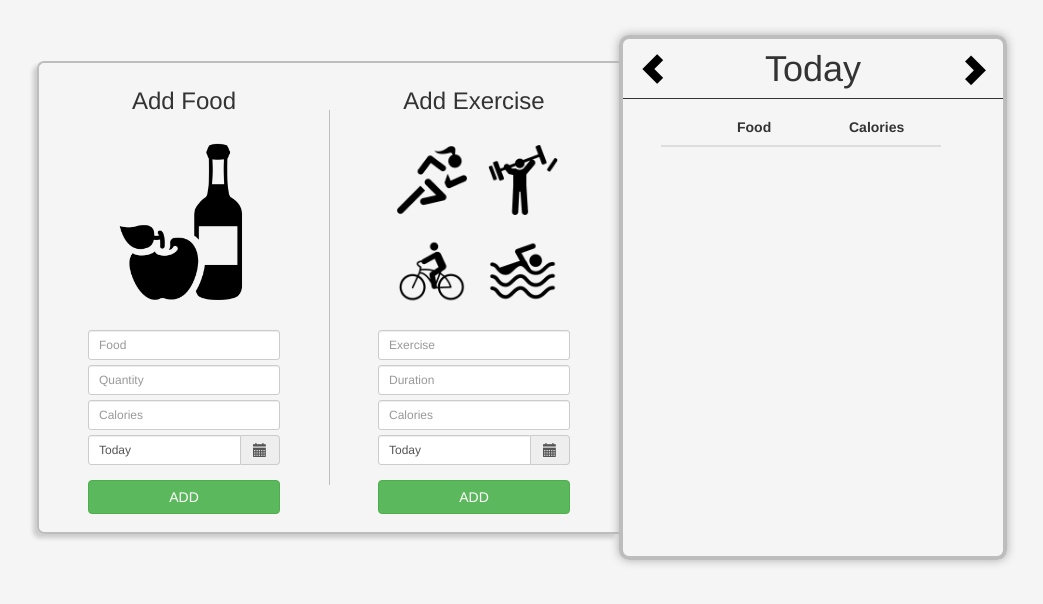
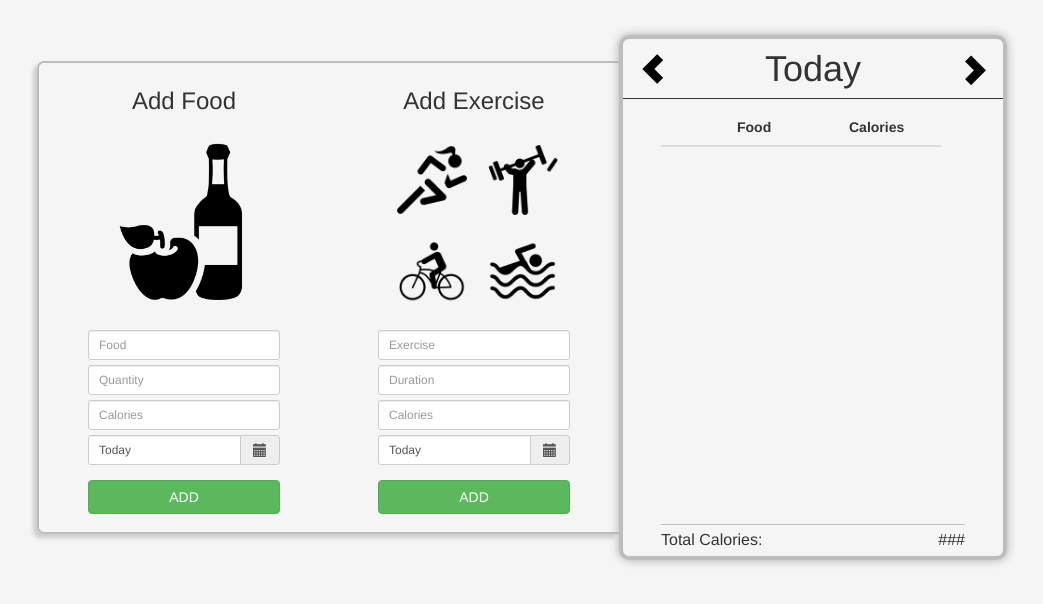
Before and after one commit to louissobel/treattrackr, a Flask app: page /add_item in a window 1280 px wide. Shown: the part 52-656 px from the top of the page, without its empty margins (118-1161 px from the left). Run offline with Flask 2, Linux system fonts and the light colour scheme; lists and menus that the app fills with data are empty; some libraries are stand-ins or nearby versions.

Commit message:
added total calories after table

```diff
--- a/app/static/css/add_food.css
+++ b/app/static/css/add_food.css
@@ -154,5 +154,25 @@ td.img-cell {
 .table.food-list-table {
   display: block;
   overflow: scroll;
-  height: 435px;
+  height: 395px;
 }
+
+.table-footer-divider {
+  width: 100%;
+  border-color: #BDBDBD;
+  border-top-style: solid;
+  border-width: 1px;
+}
+
+.total-calories {
+  font-size: 16px;
+  margin-top: 4px;
+  position: absolute;
+  float: left;
+}
+
+.sum-of-calories {
+  font-size: 16px;
+  margin-top: 4px;
+  float: right;
+}
--- a/app/templates/add_item.html
+++ b/app/templates/add_item.html
@@ -48,7 +48,7 @@ Add Item
         </div>
       </div>
 
-      <div class="food-adder-divider" data-item-type="exercise"></div>
+      <!-- <div class="food-adder-divider" data-item-type="exercise"></div> -->
 
       <div class="food-adder-section">
         <h3>Add Exercise</h3>
@@ -122,6 +122,13 @@ Add Item
           </tbody>
 
         </table>
+
+        <div class="table-footer-divider">
+          <div class = "total-calories">Total Calories:</div>
+          <div class = "sum-of-calories">###</div>
+        </div>
+
+
       </div>
     </div>
 
```
